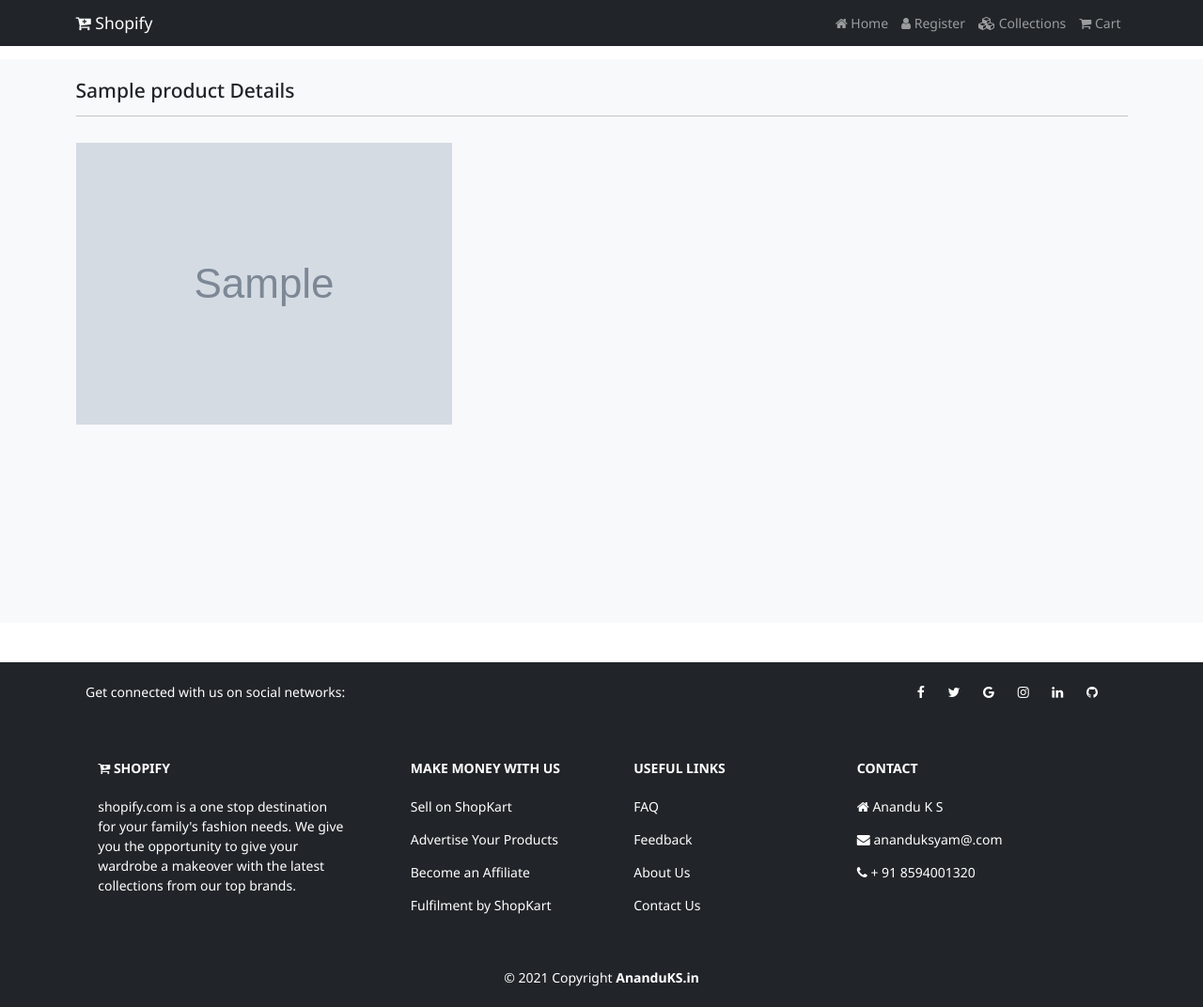
After one commit to anandu-170758/Shopify, a Django app: template shop/templates/shop/Products/product_details.html in a window 1280 px wide. The commit adds this page. Shown: the whole page at 94% size. Run offline with Django 5.2, Linux system fonts and the light colour scheme; the template is opened without the code that fills it: values that come from a table or form of the project are taken from there, others are empty; tables that the repository leaves empty hold one stand-in row (values such as "Sample post"); grey boxes marked "Sample" are stand-in pictures.

Commit message:
product details image routed

```diff
--- a/shop/templates/shop/Products/index.html
+++ b/shop/templates/shop/Products/index.html
@@ -15,8 +15,8 @@ ShopKart | Online Shopping
       <div class="col-md-4 col-lg-3">
         <div class="card my-3">
           <img src="{{ item.product_image.url }}"  class="card-image-top" alt="Categories">
-          <a href="{% url 'collections' item.name %}">
-          <div class="card-body">
+          <a href="{% url 'product_details' category_name item.name %}">
+             <div class="card-body">
             <h5 class="card-title text-primary">{{ item.name }}</h5>
             <p class="card-text">
               <span class="float-start old_price"><s>Rs.{{ item.orginal_price | stringformat:'d'}}</s></span>
--- /dev/null
+++ b/shop/templates/shop/Products/product_details.html
@@ -0,0 +1,21 @@
+{% extends 'shop/Layout/Main.html' %}
+{% block title %}
+ShopKart | Online Shopping
+{% endblock title %}
+
+{% block content %}
+<section class="bg-light py-4 my-5" style="min-height:600px;">
+  <div class="container">
+     <div class="row">
+       <div class="col-12">
+        <h4 class="mb-3">{{products}} Details</h4>
+        <hr style="border-color:#b8bfc2;">
+       </div>
+       <div class="col-4 my-3">
+        <img src="{{products.product_image.url}}" class="card-image-top" alt="products">
+
+     </div>
+  </div>
+</section>
+
+{% endblock content %}
--- a/shop/urls.py
+++ b/shop/urls.py
@@ -6,4 +6,5 @@ urlpatterns=[
     path('register',views.register,name="register"),
     path('collections',views.collections,name="collections"),
     path('collections/<str:name>',views.collectionsview,name="collections"),
+    path('collections/<str:cname>/<str:pname>',views.product_details,name="product_details"),
  ]
```
Also changed, not shown: shop/views.py (+12 -0 lines).
